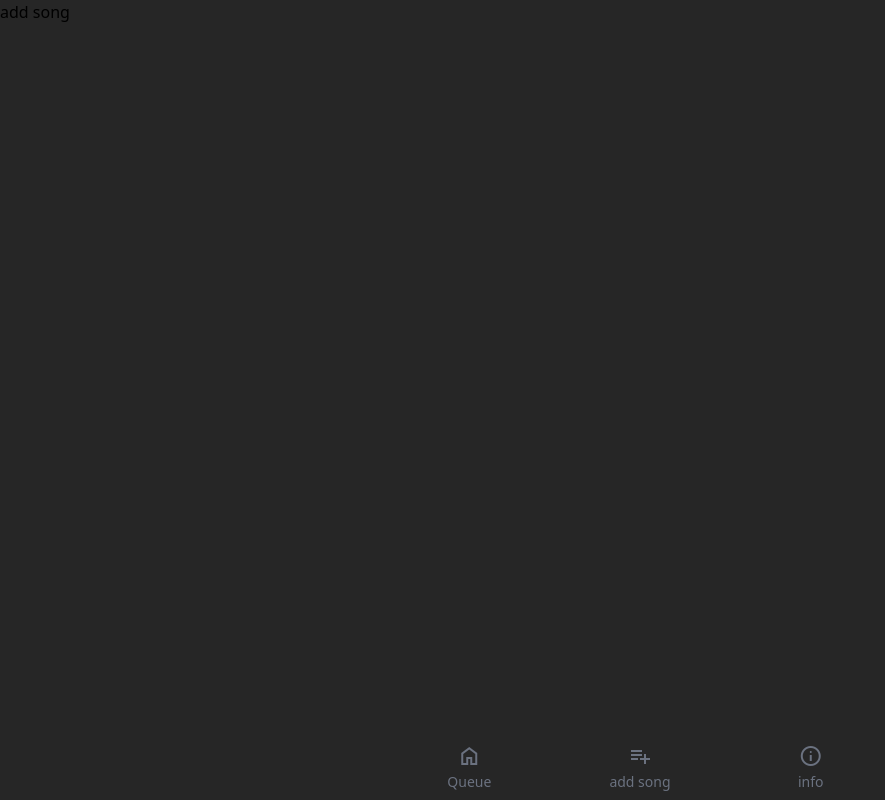
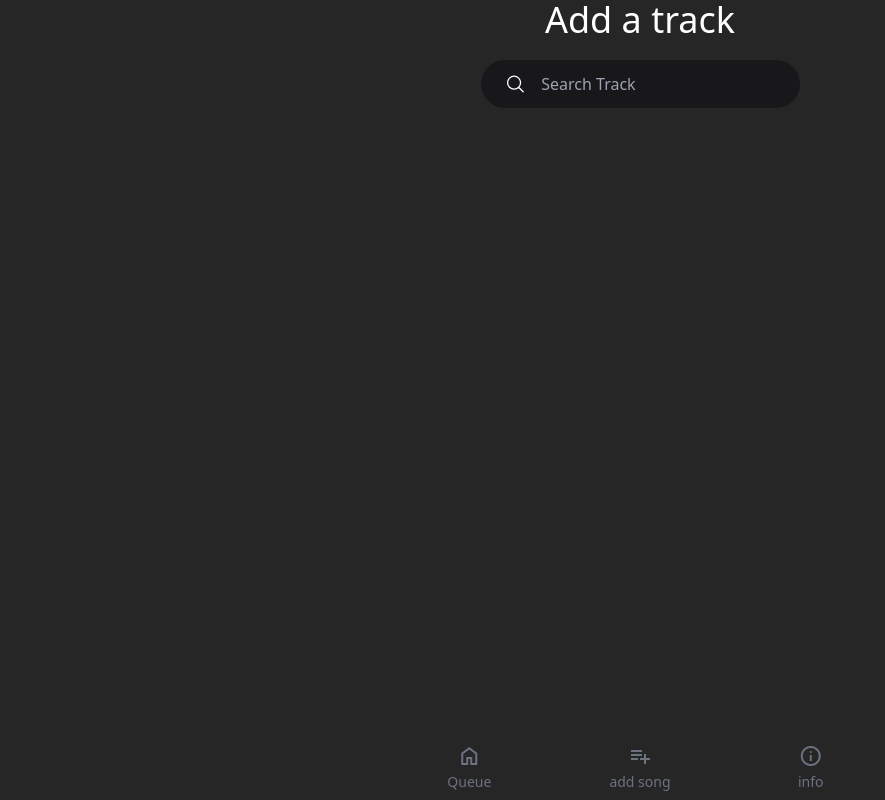
Before and after one commit to tobiasras/Guldbars-playliste-frontend, a React (Create React App) app: page /addSong in a window 1280 px wide. Shown: the whole page, without its empty margins (0-885 px from the left). Built offline with nearby package versions, Linux system fonts and the light colour scheme.

Commit message:
search for tracks in add song page

```diff
--- /dev/null
+++ b/src/component/Search.jsx
@@ -0,0 +1,33 @@
+import React, {useState} from "react";
+
+export const Search = (props) => {
+    const [timer, setTimer] = useState(0)
+
+    function getSearch(e) {
+        // console.log(e)
+        clearTimeout(timer)
+        setTimer(setTimeout(async function(){
+            console.log("searching for tracks")
+            const connSearch = await fetch(`http://localhost:8080/search/?q=${e}`, {
+            method: "GET"
+            });
+            const dataSearch = await connSearch.json();
+            // console.log(dataSearch)
+            props.setSearch(dataSearch)
+        }, 1000))
+    }
+
+    return (
+        <>
+            <div className="sticky top-0 z-10 w-full py-1" id="searchfield_box">
+                <div className="rounded-full bg-zinc-900 px-6 py-3 flex gap-4">
+                    <svg xmlns="http://www.w3.org/2000/svg" fill="none" viewBox="0 0 24 24" strokeWidth="1.5" stroke="currentColor" className="w-6 h-6">
+                    <path strokeLinecap="round" strokeLinejoin="round" d="M21 21l-5.197-5.197m0 0A7.5 7.5 0 105.196 5.196a7.5 7.5 0 0010.607 10.607z"></path>
+                    </svg>
+                    <input onChange={(e) => getSearch(e.target.value)} type="text" name="search_track" id="" placeholder="Search Track" className="bg-inherit w-full" />
+                </div>
+                <div id="search_results" className="hidden w-full bg-zinc-800 h-32 rounded-lg mt-4"></div>
+            </div>
+        </>
+    )
+}
--- a/src/component/Track.jsx
+++ b/src/component/Track.jsx
@@ -3,7 +3,7 @@ import React from "react";
 export const Track = (props) => {
     return (
         <>
-            <article id={`stackId${props.id}`} className="flex gap-4 items-center">
+            <article id={`stackId${props.id}`} className="flex gap-4 items-center justify-between w-full">
                 <img src={props.images[0].url} alt={props.name} className="w-16 min-w-[3rem] rounded-md" />
                 <div>
                     <h4 className="text-xl">{props.name}</h4>
--- a/src/pages/AddSongPage.js
+++ /dev/null
@@ -1,16 +0,0 @@
-import Navbar from "../component/Navbar";
-
-
-const AddSongPage = () => {
-    return (
-        <div className="bg-neutral-800 flex flex-col justify-between">
-            <main>
-                <h1>add song</h1>
-            </main>
-            <Navbar/>
-        </div>
-    )
-}
-
-
-export default AddSongPage
--- /dev/null
+++ b/src/pages/AddSongPage.jsx
@@ -0,0 +1,34 @@
+import React, {useState} from "react";
+import Navbar from "../component/Navbar";
+import { Search } from "../component/Search";
+import { Track } from "../component/Track";
+
+const AddSongPage = () => {
+    const [search, setSearch] = useState([]);
+
+    return (
+        <div className="w-screen h-full overflow-x-hidden overflow-y-scroll grid grid-cols-[1fr_minmax(0,1000px)_1fr] items-center place-content-center bg-neutral-800 text-white">
+            <main className="flex flex-col justify-center items-center col-[2/3]">
+                <section className="flex flex-col">
+                    <h1 className="text-center text-4xl mb-4">Add a track</h1>
+                </section>
+                <section className="flex flex-col gap-8">
+                    <Search search={search} setSearch={setSearch} />
+                    <ul className="flex flex-col gap-8">
+                        {search !== "" ? search.map((trackInfo) => (
+                            <li className="flex items-center justify-between gap-4">
+                                <Track key={trackInfo.id} {...trackInfo} />
+                                <p>Add</p>
+                            </li>
+                        )) : "Chould not get track"}
+                    </ul>
+                </section>
+
+            </main>
+            <Navbar/>
+        </div>
+    )
+}
+
+
+export default AddSongPage
--- a/src/pages/FrontpagePage.jsx
+++ b/src/pages/FrontpagePage.jsx
@@ -3,19 +3,20 @@ import { Queue } from "../component/Queue";
 
 const FrontpagePage = () => {
 
-
     return (
-        <div className="w-screen h-full overflow-x-hidden overflow-y-scroll grid grid-cols-[1fr_minmax(0,1400px)_1fr] items-center place-content-center bg-neutral-800 text-white">
-            <main className="flex justify-center col-[2/3]">
+        <div className="w-screen h-full overflow-x-hidden overflow-y-scroll grid grid-cols-[1fr_minmax(0,1000px)_1fr] items-center place-content-center bg-neutral-800 text-white">
+            <main className="flex flex-col col-[2/3]">
                 <section>
+                    <h1>Current track playing</h1>
+                    <p>Working</p>
                 </section>
                 <section className="flex flex-col">
-                    <h1 className="text-center text-4xl mb-4">Current queue</h1>
+                    <h2 className="text-center text-4xl mb-4">Current queue</h2>
                     <Queue/>
                 </section>
 
-                <Navbar/>
             </main>
+            <Navbar/>
         </div>
     )
 }
```
